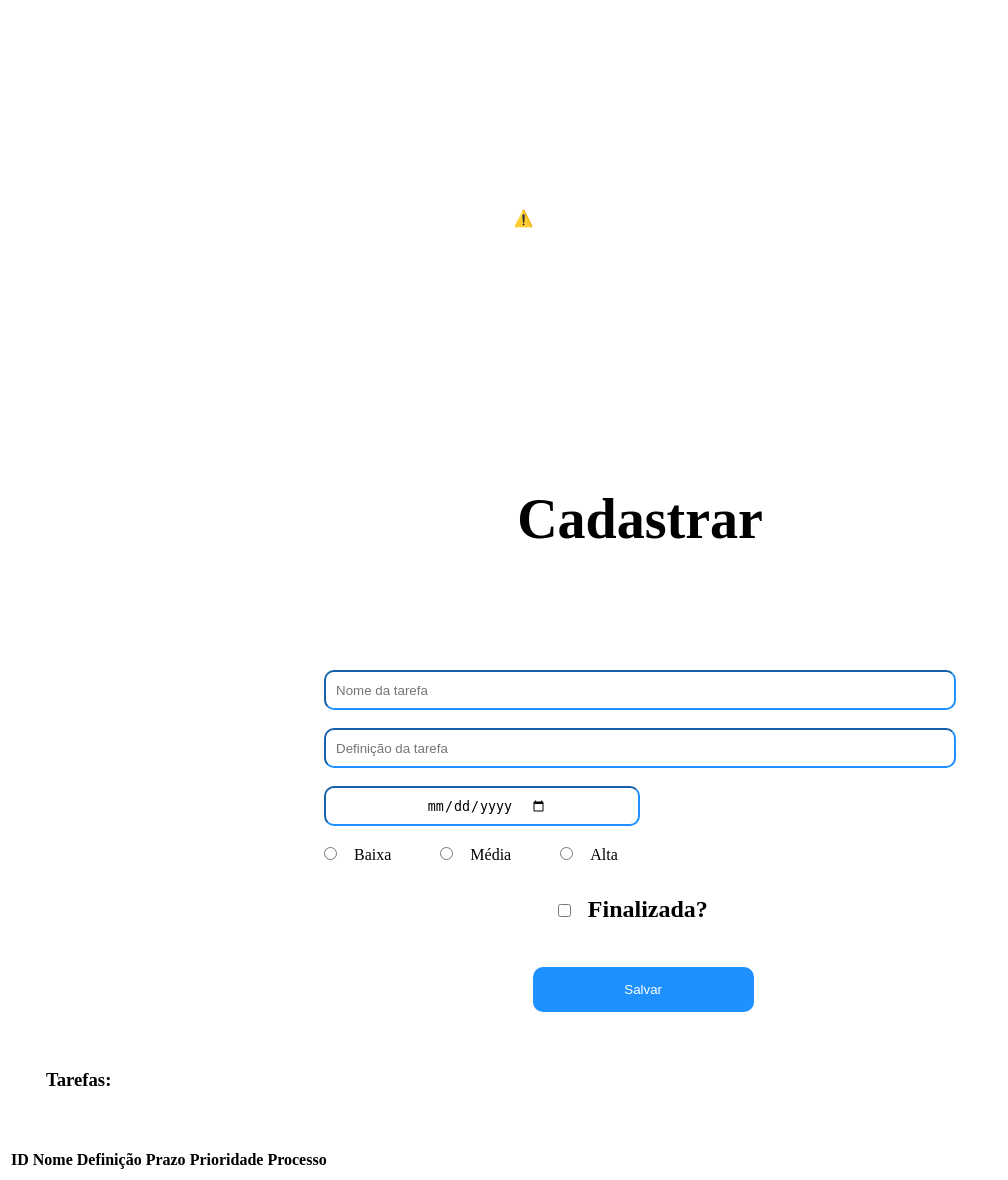
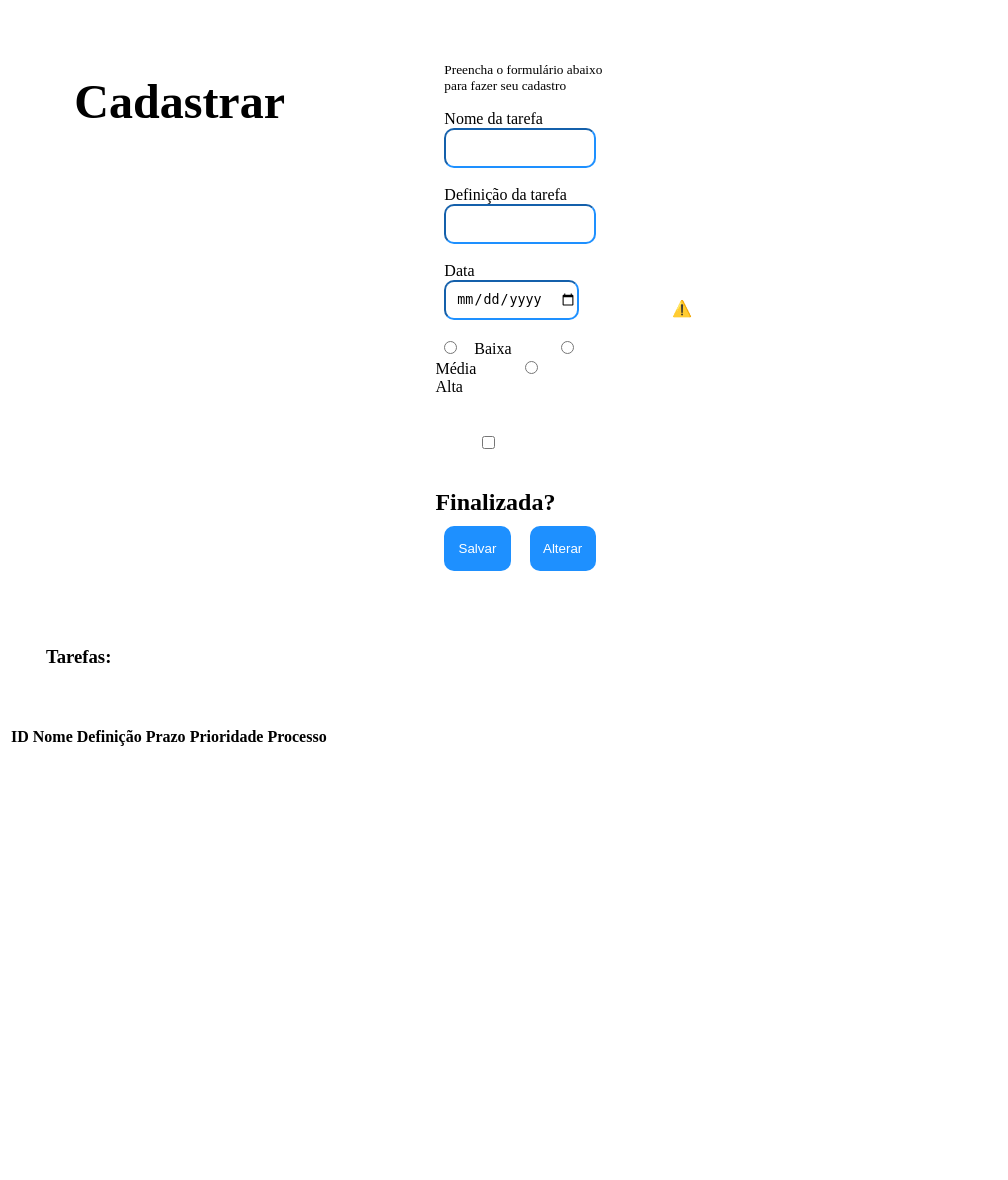
Before and after one commit to LuisLenzi/tasks, a PHP site: template App/views/index/index.phtml in a window 1280 px wide; the page is wider, and only the part inside the window is pictured. Shown: that part, without its empty margins (0-1008 px from the left). After the commit the page ends 746 px from the top of that part, so only its background shows below. Run offline with PHP 8.4, Linux system fonts and the light colour scheme; the template is opened without the code that fills it, so the values that code supplies are empty.

Commit message:
Incrementando Front-End

```diff
--- a/App/Models/Task.php
+++ b/App/Models/Task.php
@@ -6,5 +6,5 @@ use UNIS\Db\Table;
 
 class Task extends Table
 {
-    protected $table = "projeto";
+    protected $table = "tasks";
 }
--- a/App/views/index/index.phtml
+++ b/App/views/index/index.phtml
@@ -1,72 +1,70 @@
-<section>
 <style>
-		.title-cadastrar {
+	.card {
+		margin-left: 3%;
+		margin-top: 3%;
+		float: left;
+		width: 45%;
 		display: flex;
-			justify-content: center;
-			text-align: center;
+	}
+
+	.card-header {
+		font: 700 3.0rem Montserrat;
 		width: 100%;
-			padding-top: 5%;
-			padding-bottom: 5%;
-			position: center;
-			font: 700 3.5rem Montserrat;
+		padding: 5%;
+	}
+
+	.card-text {
+		margin-left: 10%;
 	}
 
 	#nome .Nome {
+		display: flex;
+		width: 80%;
 		border-radius: 10px;
-			display: flex;
-			justify-content: center;
-			align-items: center;
-			width: 50%;
 		height: 40px;
-			margin-left: 25%;
-			padding-left: 10px;
+		margin-left: 10%;
 		outline: 0;
 		border-color: #1E90FF;
 	}
 
-		#nome .Nome:hover{
-			transform: scale(1.1);
+	#nome .Nome:hover {
+		transform: scale(1.02);
 		transition: 1s;
 	}
 
-		#nome .Definicao:hover{
-			transform: scale(1.1);
+	#nome .Definicao:hover {
+		transform: scale(1.02);
 		transition: 1s;
 	}
 
-		#nome .Data:hover{
-			transform: scale(1.1);
+	#nome .Data:hover {
+		transform: scale(1.04);
 		transition: 1s;
 	}
 
 	#nome .Definicao {
+		margin-left: 10%;
+		display: flex;
 		border-radius: 10px;
-			display: flex;
-			justify-content: center;
-			align-items: center;
-			width: 50%;
+		width: 80%;
 		height: 40px;
-			margin-left: 25%;
 		padding-left: 10px;
 		outline: 0;
 		border-color: #1E90FF;
 	}
 
 	#nome .Data {
+		margin-left: 10%;
+		display: flex;
 		border-radius: 10px;
-			display: flex;
-			justify-content: center;
-			align-items: center;
-			width: 25%;
 		height: 40px;
-			margin-left: 25%;
 		padding-left: 10px;
 		outline: 0;
 		border-color: #1E90FF;
 	}
 
 	#nome .PrioridadeLow {
-			margin-left: 25%;
+		margin-left: 10%;
 		cursor: pointer;
 	}
 
@@ -94,7 +92,7 @@
 	}
 
 	#nome .Processo {
-			margin-left: 43.5%;
+		margin-left: 30%;
 		margin-top: 40px;
 		margin-bottom: 40px;
 		cursor: pointer;
@@ -109,13 +107,15 @@
 	}
 
 	#nome .save-button {
+		float: left;
 		background-color: #1E90FF;
 		color: white;
-			width: 17.5%;
+		width: 35%;
 		height: 45px;
-			margin-left: 41.5%;
 		margin-top: 10px;
+		margin-left: 10%;
 		border-radius: 10px;
+		margin-bottom: 10%;
 		outline: 0;
 		border: 0;
 	}
@@ -123,33 +123,63 @@
 	#nome .save-button:hover {
 		opacity: 90%;
 		cursor: pointer;
-			transform: scale(1.1);
+		transform: scale(1.05);
 		transition: 1s;
 	}
 
-		.animation{
-			display: flex;
-			padding-top: 30px;
-			margin-right: 50%;
-			margin-left: 40%;
-			justify-content: center;
-			align-items: center;
+	#nome .update-button {
+		float: right;
+		background-color: #1E90FF;
+		color: white;
+		width: 35%;
+		margin-right: 10%;
+		height: 45px;
+		margin-top: 10px;
+		border-radius: 10px;
+		outline: 0;
+		border: 0;
+	}
 
+	#nome .update-button:hover {
+		opacity: 90%;
+		cursor: pointer;
+		transform: scale(1.05);
+		transition: 1s;
+	}
+
+	.animation {
+		float: right;
+	}
+
+	#nome .text {
+		margin-left: 10%;
 	}
 </style>
+
+<section>
+	<div class="animation">
 		<script class="animation" src="https://unpkg.com/@lottiefiles/lottie-player@latest/dist/lottie-player.js"></script>
-	<lottie-player class="animation" src="https://assets7.lottiefiles.com/packages/lf20_5buYwf.json" background="transparent" speed="1" style="width: 300px; height: 300px;" loop autoplay></lottie-player>
-	<h3 class="title-cadastrar">Cadastrar</h3>
+		<lottie-player class="animation" src="https://assets7.lottiefiles.com/packages/lf20_5buYwf.json" background="transparent" speed="1" style="width: 600px; height: 600px;" loop autoplay></lottie-player>
+	</div>
+	<div class="card">
+		<div class="card-header">
+			Cadastrar
+		</div>
+		<div class="card-body">
 			<!-- Formulário cadastrar as tarefas-->
-	<form id="nome" method="POST" action="/add">
+			<p class="card-text"><small class="text-muted">Preencha o formulário abaixo para fazer seu cadastro</small></p>
+			<form name="cadastrar" id="nome" method="POST" action="/add">
 				<!--Nome/Name-->
-		<input class="Nome" type="text" name="Nome" id="Nome" placeholder="Nome da tarefa" />
+				<label class="text" for="Nome">Nome da tarefa<sup class="text-danger"></sup></label>
+				<input class="Nome" type="text" name="Nome" id="Nome" required />
 				<br />
 				<!--Descricao/Description-->
-		<input class="Definicao" type="text" name="Definicao" id="Definicao" placeholder="Definição da tarefa" />
+				<label class="text" for="Definicao">Definição da tarefa<sup class="text-danger"></sup></label>
+				<input class="Definicao" type="text" name="Definicao" id="Definicao" required />
 				<br />
 				<!--Prazo/Due-->
-		<input class="Data" type="date" name="Data" id="Data" placeholder="Prazo" />
+				<label class="text" for="Prazo">Data <sup class="text-danger"></sup></label>
+				<input class="Data" type="date" name="Data" id="Data" required />
 				<br />
 				<!--Prioridade/Priority-->
 				<input class="PrioridadeLow" type="radio" name="Prioridade" id="low" value="low" />
@@ -161,15 +191,18 @@
 				<input class="PrioridadeHigh" type="radio" name="Prioridade" id="high" value="high" />
 				<label class="label-high" for="high">Alta</label>
 				<br />
-
 				<!--Finalizada/Finished-->
 				<input class="Processo" type="checkbox" name="Processo" id="Processo" value="1" />
 				<label class="label-processo" for="Processo">Finalizada?</label>
 				<br />
-
 				<!--Botão Salvar/Salvar-->
 				<input class="save-button" type="submit" name="Salvar" id="Salvar" value="Salvar" />
+				<!--Botão Salvar/Salvar-->
+				<input class="update-button" type="submit" name="Alterar" id="Alterar" value="Alterar" />
 			</form>
+		</div>
+	</div>
+
 </section>
 <!-- Tabela com as tarefas cadastradas-->
 <section>
@@ -210,3 +243,5 @@
 		</table>
 	</div>
 </section>
+
+</html>
--- a/App/views/layout.phtml
+++ b/App/views/layout.phtml
@@ -16,10 +16,6 @@
 	}
 
 	.navbar-brand {
-		display: flex;
-		justify-content: left;
-		text-align: left;
-		width: 100%;
 		position: center;
 		margin-top: 0.4%;
 		margin-bottom: 0.4%;
@@ -30,7 +26,6 @@
 		width: 49.5%;
 		margin-top: 10px;
 	}
-
 </style>
 
 <body>
```
Also changed, not shown: 1 other file. Lines whose indentation alone changed are shown as unchanged.
